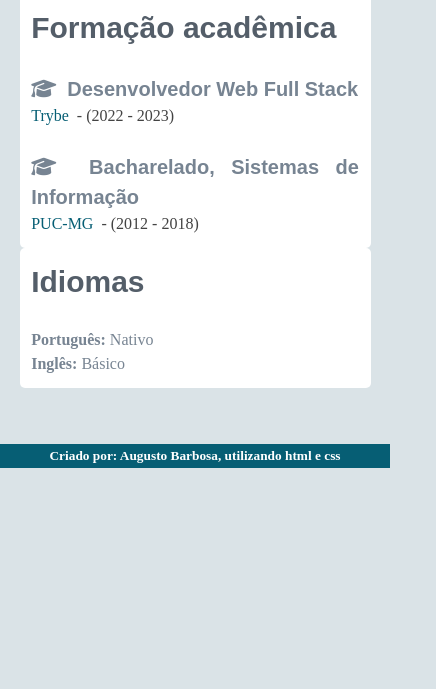
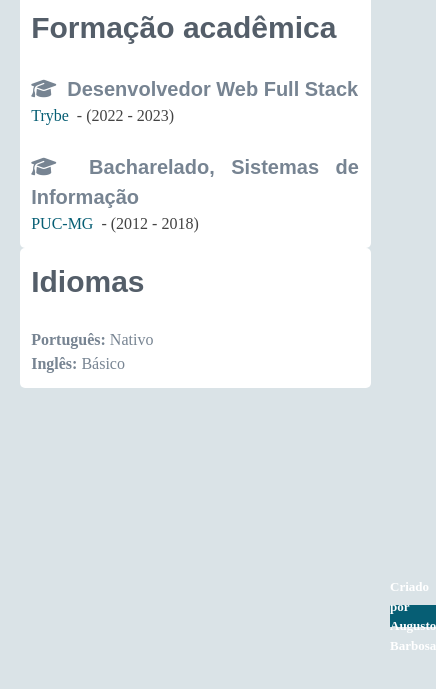
Before and after one commit to augustoomb/augustoomb.github.io, a plain HTML site: page index.html in a window 390 px wide. Shown: the part 5770-6459 px from the top of the page, 436 px wide, since content can reach past the window. Drawn offline with Linux system fonts and the light colour scheme.

Commit message:
removendo footer versão mobile

```diff
--- a/index.html
+++ b/index.html
@@ -330,7 +330,7 @@ href="https://cdnjs.cloudflare.com/ajax/libs/font-awesome/6.3.0/css/all.min.css"
 
     <footer>
         <small>
-            Criado por: Augusto Barbosa, utilizando html e css
+            Criado por Augusto Barbosa
         </small>
     </footer>
 </body>
--- a/style.css
+++ b/style.css
@@ -89,14 +89,14 @@ body > footer {
 }
 
 footer > small {
-  margin-top: 20px;
+  /* margin-top: 20px; */
   width: 100%;
-  height: 30%;
+  height: 22px;
   display: flex;
   justify-content: center;
   align-items: center;
   background-color: #065E74;
-  margin-bottom: 0px;
+  font-size: 13px;
 }
 
 
@@ -320,9 +320,10 @@ main > div > h3, nav > div > h3 {
     grid-template-areas:
       "header"
       "main"
-      "nav"
-      "footer";
-      grid-template-rows: 250px 0.7fr 0.3fr 30px;
+      "nav";
+      /* "footer"; */
+      /* grid-template-rows: 250px 0.7fr 0.3fr 50px; */
+      grid-template-rows: 250px 0.7fr 0.3fr;
       grid-template-columns: 100%;
   }
 
```
